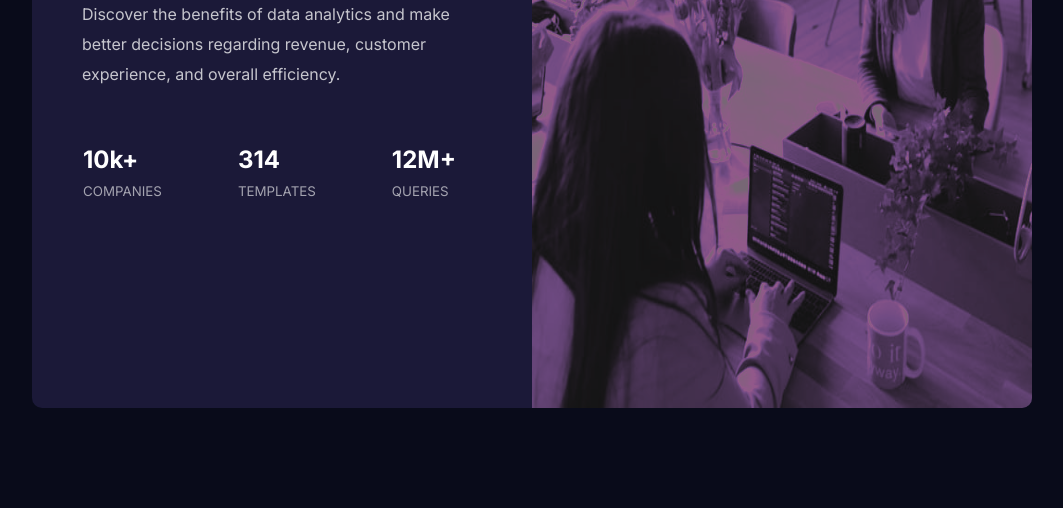
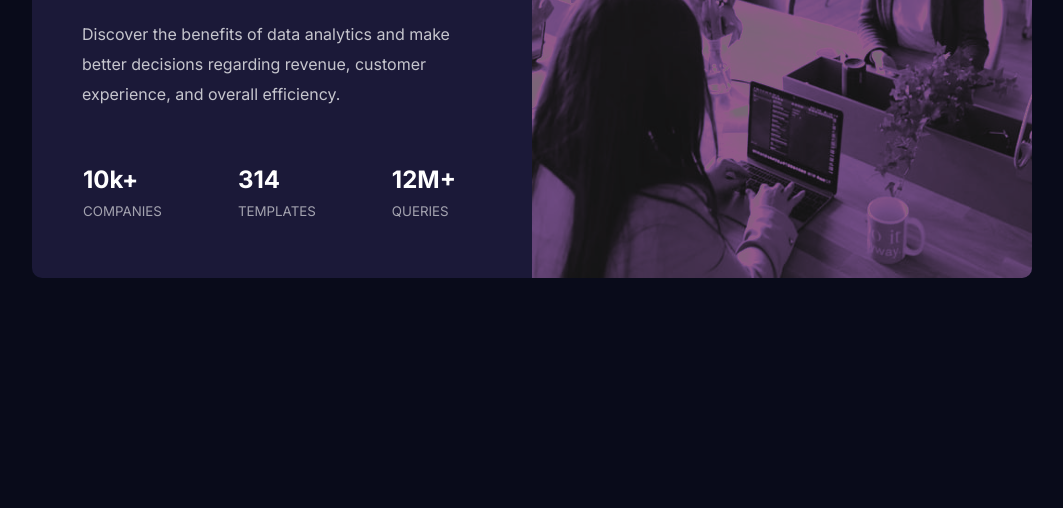
Before and after one commit to lumondev/stats-preview, a plain HTML site: page index.html in a window 1280 px wide. Shown: the part 292-800 px from the top of the page, without its empty margins (108-1171 px from the left). Drawn offline with Linux system fonts and the light colour scheme.

Commit message:
fixing height issues

```diff
--- a/style.scss
+++ b/style.scss
@@ -91,10 +91,11 @@ img {
 @media (min-width: 900px) {
   .card {
     width: 1000px;
+    height: 450px;
     display: grid;
     grid-template-columns: repeat(2, 500px);
     text-align: left;
-    margin: 100px 0;
+    margin: 120px 0;
 
     &__image {
       order: 1;
```
Also changed, not shown: style.css, 1 other file.
